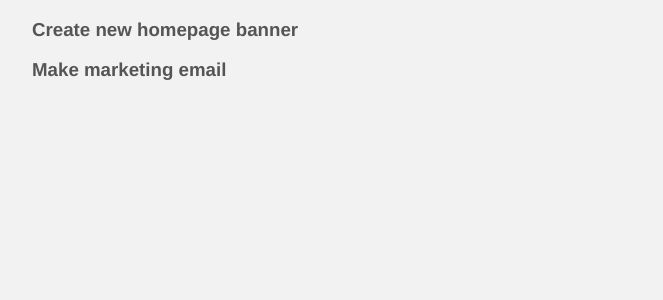
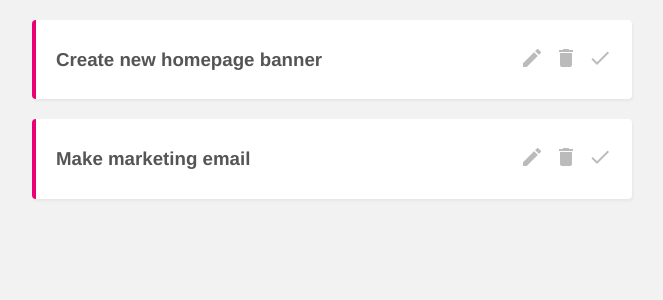
Before and after one commit to Bilboking/VUE_project-planner, a Vue app: page / in a window 1280 px wide. Shown: the top 300 px of the page, without its empty margins (308-971 px from the left). Built offline with nearby package versions, Linux system fonts and the light colour scheme; data requests are answered from the project's data file.

Commit message:
12-27=20

```diff
--- a/public/index.html
+++ b/public/index.html
@@ -5,6 +5,8 @@
     <meta http-equiv="X-UA-Compatible" content="IE=edge">
     <meta name="viewport" content="width=device-width,initial-scale=1.0">
     <link rel="icon" href="<%= BASE_URL %>favicon.ico">
+    <link href="https://fonts.googleapis.com/icon?family=Material+Icons"
+      rel="stylesheet">
     <title><%= htmlWebpackPlugin.options.title %></title>
   </head>
   <body>
--- a/src/components/SingleProject.vue
+++ b/src/components/SingleProject.vue
@@ -1,7 +1,15 @@
 <template>
     <div class="project">
         <div class="actions">
-            <h3>{{ project.title }}</h3>
+            <h3 @click="showDetails = !showDetails">{{ project.title }}</h3>
+            <div class="icons">
+            <span class="material-icons">edit</span>
+            <span @click="deleteProject" class="material-icons">delete</span>
+            <span class="material-icons">done</span>
+            </div>
+        </div>
+        <div v-if="showDetails" class="details">
+            <p>{{ project.details }}</p>
         </div>
     </div>
 
@@ -9,10 +17,45 @@
 
 <script>
 export default {
-    props: ['project']
+    props: ['project'],
+    data(){
+        return {
+            showDetails: false,
+            uri: 'http://localhost:3000/projects/' + this.project.id
+        }
+    },
+    methods: {
+        deleteProject(){
+            fetch(this.uri, { method: 'DELETE' })
+        }
+    }
 }
 </script>
 
-<style>
-
+<style scoped>
+.project {
+    margin: 20px auto;
+    background: white;
+    padding: 10px 20px;
+    border-radius: 4px;
+    box-shadow: 1px 2px 3px rgba(0,0,0,0.05);
+    border-left: 4px solid #e90074;
+  }
+  h3 {
+    cursor: pointer;
+  }
+.actions {
+    display: flex;
+    justify-content: space-between;
+    align-items: center;
+  }
+  .material-icons {
+    font-size: 24px;
+    margin-left: 10px;
+    color: #bbb;
+    cursor: pointer;
+  }
+  .material-icons:hover {
+    color: #777;
+  }
 </style>
```
Also changed, not shown: src/views/Home.vue (+18 -0 lines).
